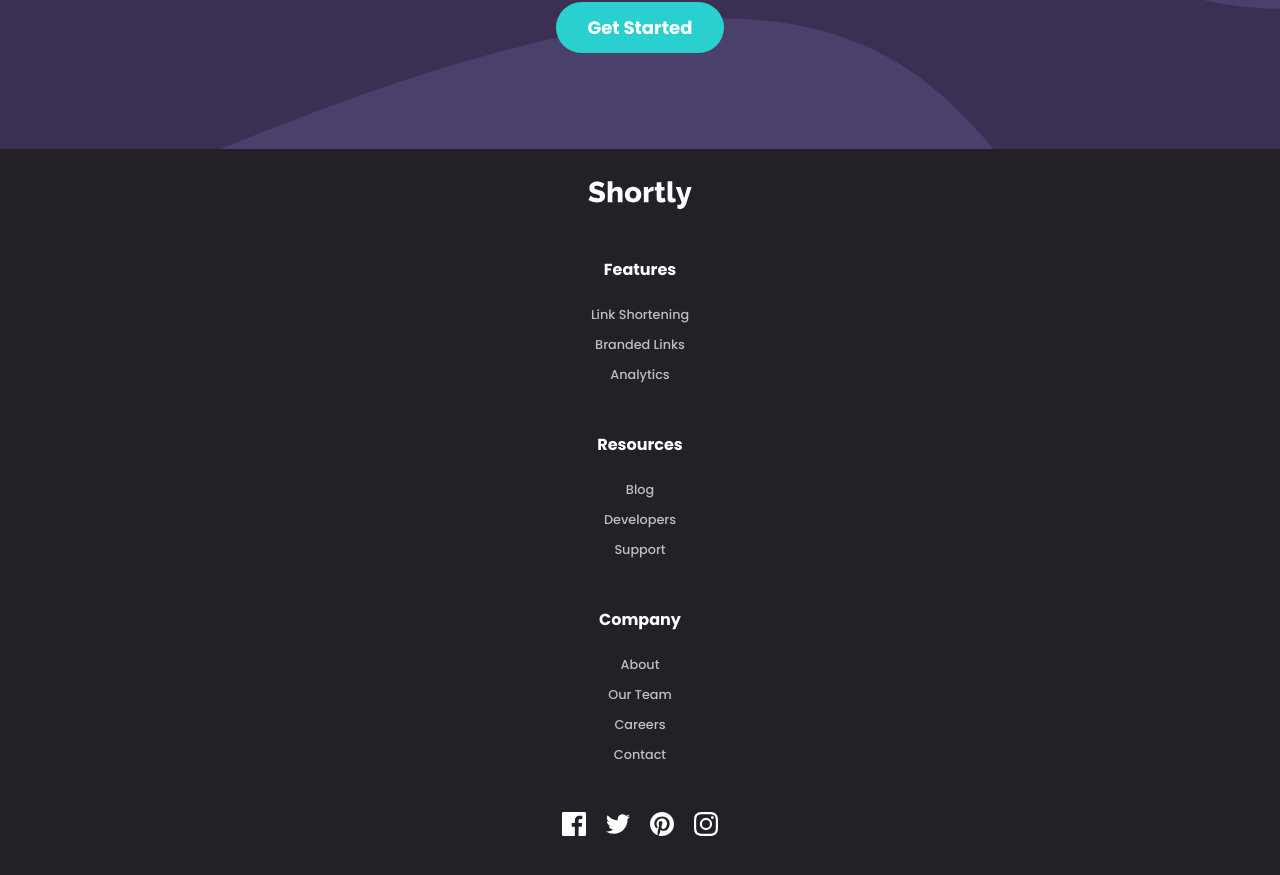
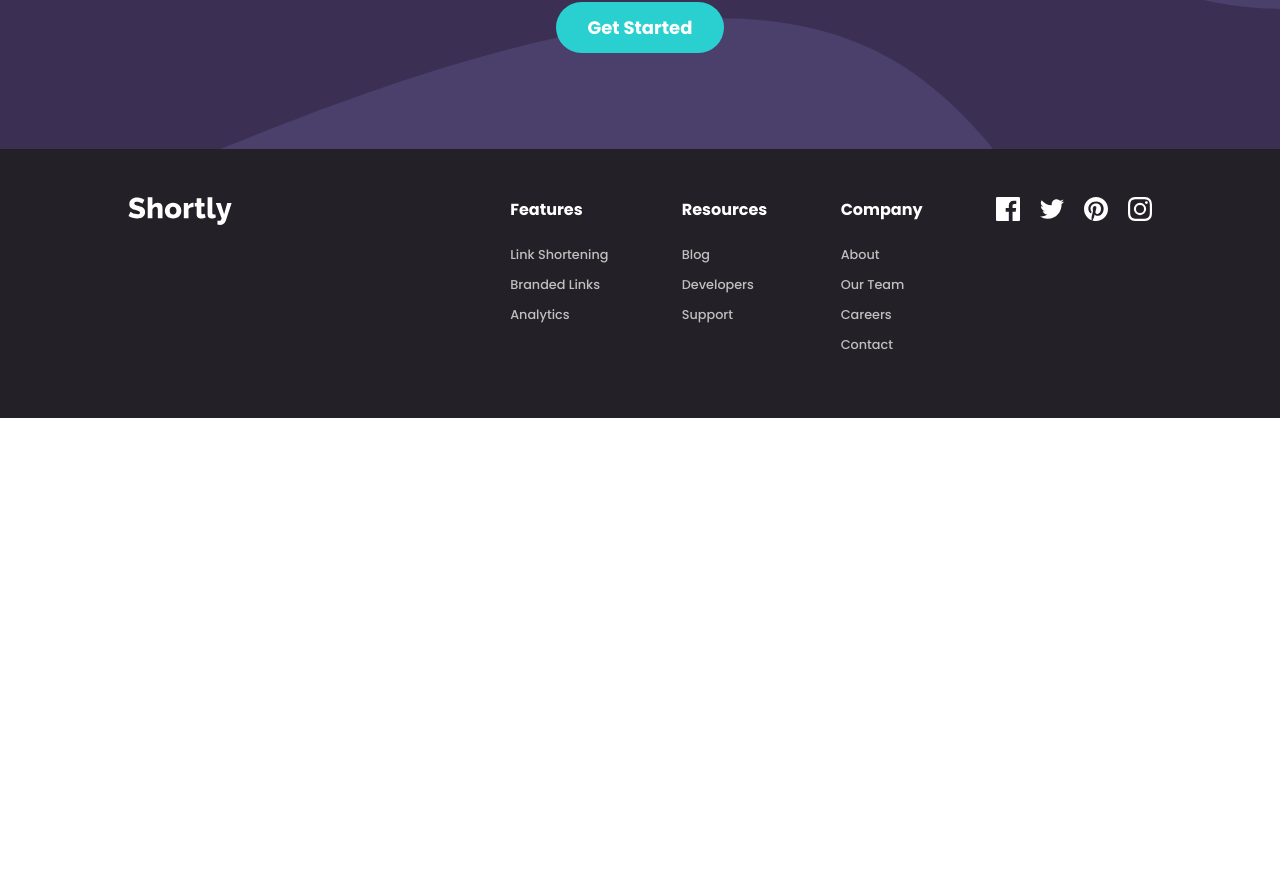
Before and after one commit to Aryan-Mi/URL-Shortener, a React (Vite) app: page / in a window 1280 px wide. Shown: the part 2468-3343 px from the top of the page. After the commit the page ends 2886 px from the top, so only its background shows below. Built offline with nearby package versions, Linux system fonts and the light colour scheme.

Commit message:
Responsive footer section

```diff
--- a/src/components/layout/Footer.tsx
+++ b/src/components/layout/Footer.tsx
@@ -10,18 +10,23 @@ export default function Footer() {
     <section className="footer">
       <img className="logo footer-logo" src={logo} alt="Website logo" />
 
+      <div className="footer-section">
         <h4>Features</h4>
         <ul className="footer-links features-list">
           <li>Link Shortening</li>
           <li>Branded Links</li>
           <li>Analytics</li>
         </ul>
+      </div>
+      <div className="footer-section">
         <h4>Resources</h4>
         <ul className="footer-links features-list">
           <li>Blog</li>
           <li>Developers</li>
           <li>Support</li>
         </ul>
+      </div>
+      <div className="footer-section">
         <h4>Company</h4>
         <ul className="footer-links features-list">
           <li>About</li>
@@ -29,6 +34,7 @@ export default function Footer() {
           <li>Careers</li>
           <li>Contact</li>
         </ul>
+      </div>
 
       <ul className="social-media-links">
         <li>
--- a/src/styles/Footer.css
+++ b/src/styles/Footer.css
@@ -30,5 +30,41 @@
   margin: 3rem 0;
 }
 
-/* .footer-logo {
-} */
+@media only screen and (width >= 600px) {
+  .footer {
+    flex-direction: row;
+    justify-content: space-around;
+    align-items: flex-start;
+    padding-block: 3rem 4rem;
+  }
+  .social-media-links {
+    flex-direction: column;
+  }
+  .footer-logo,
+  .social-media-links {
+    margin: 0;
+  }
+  .footer h4,
+  .footer-links {
+    text-align: left;
+  }
+  .footer h4 {
+    margin-top: 0;
+  }
+}
+
+@media only screen and (width >= 800px) {
+  .footer {
+    padding-inline: 10vw;
+    justify-content: space-between;
+  }
+  .social-media-links {
+    flex-direction: row;
+  }
+}
+
+@media only screen and (width >= 1040px) {
+  .footer-logo {
+    margin-right: 20%;
+  }
+}
```
Lines whose indentation alone changed are shown as unchanged.
